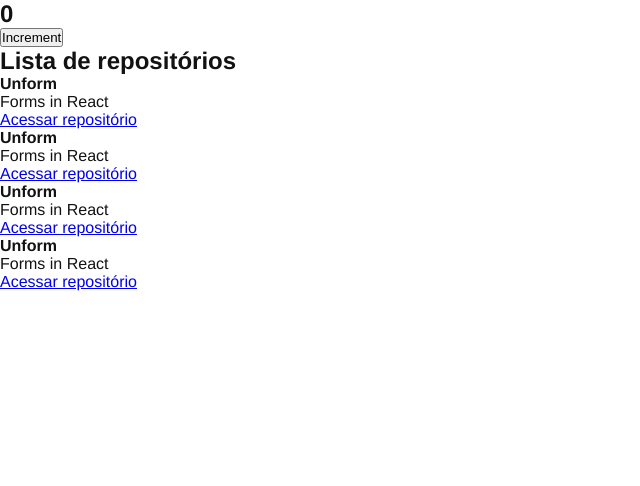
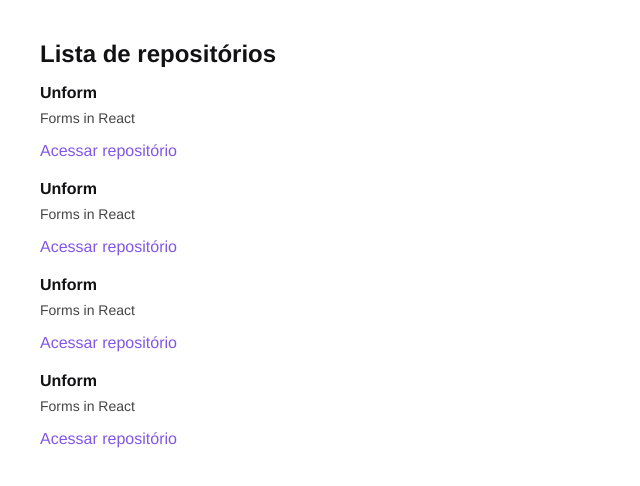
Before and after one commit to brunafinSD/ignite, a React app: page / in a window 1280 px wide. Shown: the top 486 px of the page, without its empty margins (0-640 px from the left). Built offline with nearby package versions, Linux system fonts and the light colour scheme.

Commit message:
estilização da listagem

```diff
--- a/src/App.jsx
+++ b/src/App.jsx
@@ -5,7 +5,7 @@
     // throw new Error ('Eita Giovana o forninho caiu');
     return (
         <>
-            <Counter />
+            {/* <Counter /> */}
             <RepositoryList>Hello React</RepositoryList>
         </>
     )
--- a/src/components/RepositoryList.jsx
+++ b/src/components/RepositoryList.jsx
@@ -1,4 +1,5 @@
 import { RepositoryItem } from "./RepositoryItem";
+import '../styles/repositories.scss';
 
 const repository = {
     name: 'Unform',
--- /dev/null
+++ b/src/styles/repositories.scss
@@ -0,0 +1,30 @@
+section.repository-list{
+    margin: 40px;
+
+    h1{
+        margin-bottom: 16px;
+    }
+
+    ul{
+        list-style: none;
+
+        li{
+            & + li{
+                margin-top: 20px;
+            }
+
+            p{
+                font-size: 14px;
+                color: #444;
+                margin-top: 8px;
+            }
+
+            a{
+                display: inline-block;
+                margin-top: 16px;
+                text-decoration: none;
+                color: #8257e6;
+            }
+        }
+    }
+}
```
Also changed, not shown: anotacoes.txt.
